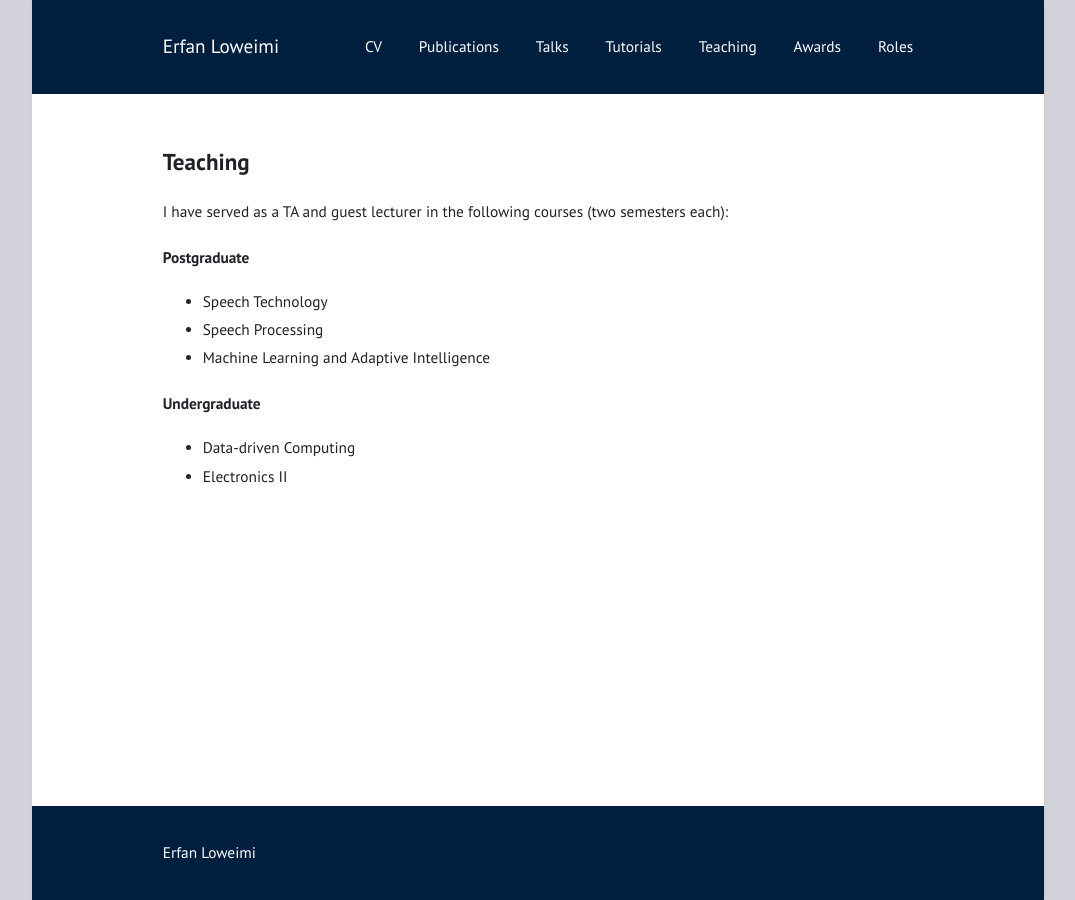
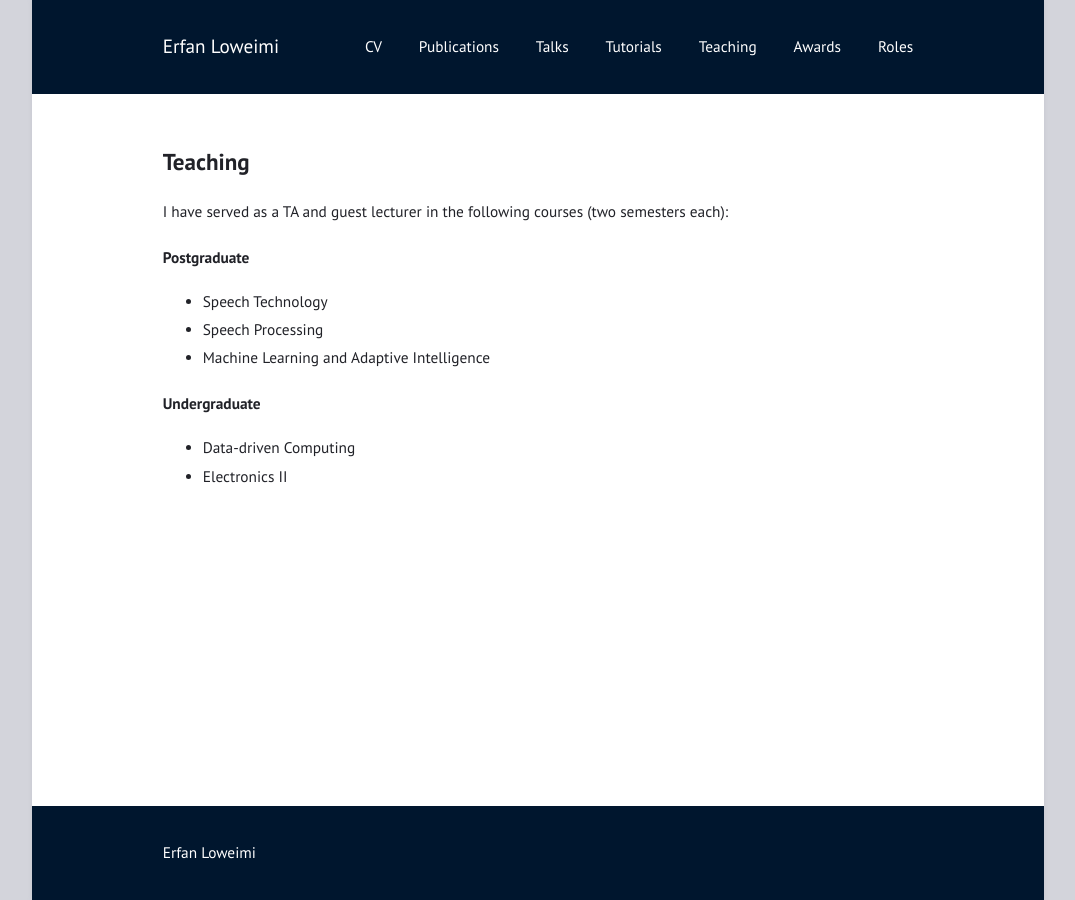
Before and after one commit to eloweimi/eloweimi.github.io, a Jekyll site: the page built from teaching.md, in a window 1280 px wide. Shown: the whole page, without its empty margins (102-1177 px from the left). Built offline with Jekyll 4.4.1, drawn with Linux system fonts in a browser that asks for light colours.

Commit message:
Change to slightly darker navy (#00162e)

```diff
--- a/_sass/layout.sass
+++ b/_sass/layout.sass
@@ -10,7 +10,7 @@
   flex-wrap: wrap
   align-items: center
   justify-content: space-between
-  background-color: #001f3f
+  background-color: #00162e
 
 body > header, body > article, body > footer
   padding: 1.5em
--- a/assets/css/frame.sass
+++ b/assets/css/frame.sass
@@ -11,7 +11,7 @@
   box-shadow: 0 0 .3em lighten($dark, 65%)
 
 body > header, body > footer
-  background: #001f3f
+  background: #00162e
   color: $light
 
 @media (min-width: 32em)
@@ -24,4 +24,4 @@
   html
     background: $dark
   body > header, body > footer
-    background: #001f3f
+    background: #00162e
```
